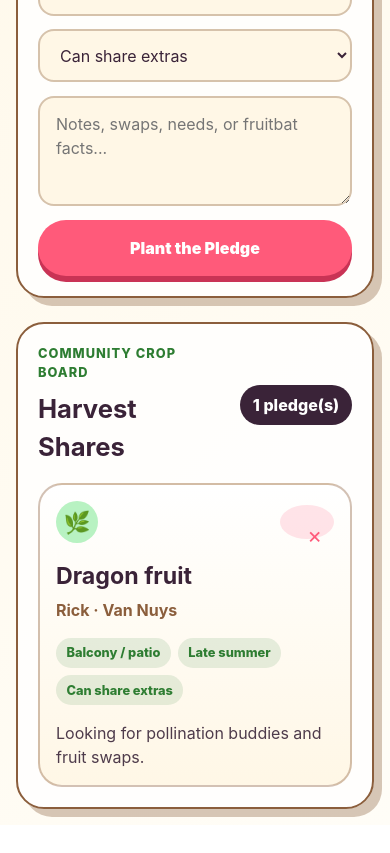
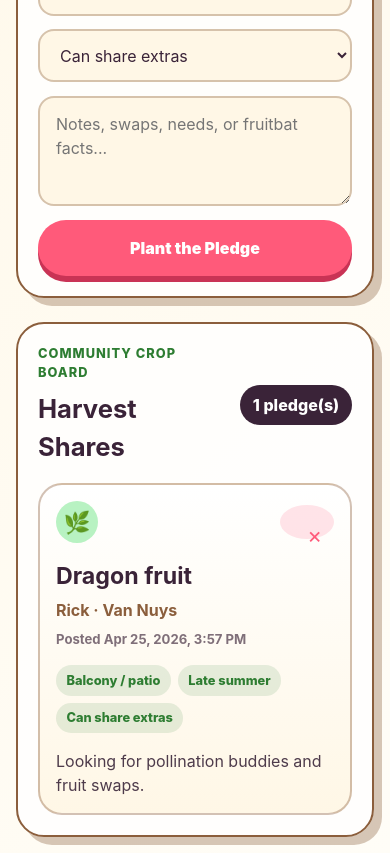
Before and after one commit to rtocastro/captaincrop, a React (Vite) app in the folder captaincrop/: page / in a window 390 px wide. Shown: the part 773-1626 px from the top of the page. Before the commit the page ends 1598 px from the top, so only its background shows below. Built offline with nearby package versions, Linux system fonts and the light colour scheme.

Commit message:
added logic to create time stamp and style elements for it

```diff
--- a/captaincrop/src/App.css
+++ b/captaincrop/src/App.css
@@ -253,4 +253,12 @@ textarea:focus {
     padding: 2rem 1rem;
     box-shadow: 7px 7px 0 var(--soil);
   }
+
+  .timestamp {
+  margin: -0.5rem 0 1rem;
+  color: rgba(58, 35, 56, 0.65);
+  font-size: 0.82rem;
+  font-weight: 700;
 }
+
+}
--- a/captaincrop/src/App.jsx
+++ b/captaincrop/src/App.jsx
@@ -11,8 +11,21 @@ const starterPledges = [
     harvest: "Late summer",
     shareType: "Can share extras",
     notes: "Looking for pollination buddies and fruit swaps.",
+    createdAt: new Date().toISOString(),
   },
 ];
+
+const formatDate = (dateString) => {
+  if (!dateString) return "Date unknown";
+
+  return new Date(dateString).toLocaleString([], {
+    month: "short",
+    day: "numeric",
+    year: "numeric",
+    hour: "numeric",
+    minute: "2-digit",
+  });
+};
 
 function App() {
   const [pledges, setPledges] = useState(() => {
@@ -47,6 +60,7 @@ function App() {
     const newPledge = {
       id: crypto.randomUUID(),
       ...form,
+      createdAt: new Date().toISOString(),
     };
 
     setPledges((prev) => [newPledge, ...prev]);
@@ -162,6 +176,10 @@ function App() {
                   {pledge.name} · {pledge.neighborhood}
                 </p>
 
+                <p className="timestamp">
+                  Posted {formatDate(pledge.createdAt)}
+                </p>
+
                 <div className="tags">
                   {pledge.space && <span>{pledge.space}</span>}
                   {pledge.harvest && <span>{pledge.harvest}</span>}
```
